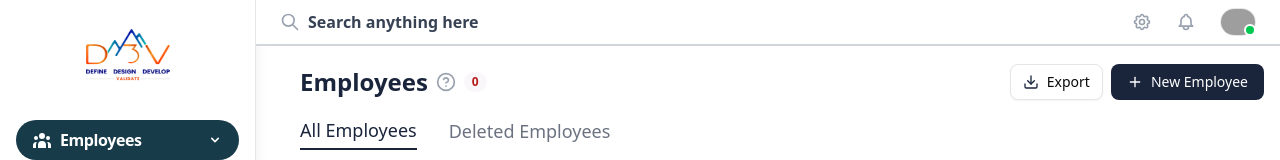
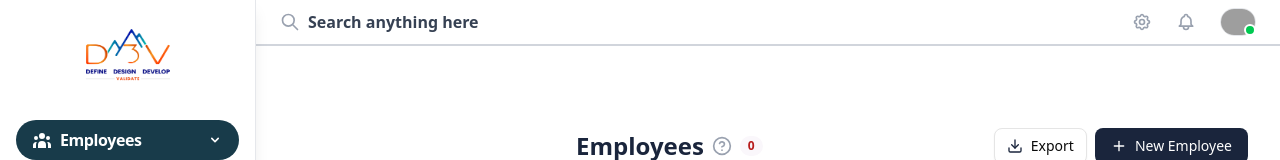
Before and after one commit to knightempire/dashbaord-redux, a Next.js app: page /dashboard in a window 1280 px wide. Shown: the top 160 px of the page. Built offline with nearby package versions, Linux system fonts and the light colour scheme; no server answers; grey boxes are pictures that could not be loaded.

Commit message:
Update AppShell

```diff
--- a/src/app/AppShell.tsx
+++ b/src/app/AppShell.tsx
@@ -7,12 +7,24 @@ export default function AppShell({ children }: { children: React.ReactNode }) {
   const pathname = usePathname();
   const showShell = pathname === "/dashboard" || pathname === "/employees";
   return (
-    <>
-      {showShell && <Sidebar />}
-      {showShell && <Navbar />}
-      <div className="min-h-screen flex flex-col">
-        {children}
-      </div>
-    </>
+    <div className="min-h-screen w-full bg-white">
+      {showShell ? (
+        <div className="flex w-full min-h-screen">
+          <div className="h-full" style={{ width: 240, minWidth: 240, maxWidth: 240 }}>
+            <Sidebar />
+          </div>
+          <div className="flex-1 flex flex-col" style={{ minWidth: 0 }}>
+            <div className="w-full" style={{ height: 64, position: 'fixed', left: 260, right: 0, top: 0, zIndex: 10 }}>
+              <Navbar />
+            </div>
+            <main className="flex-1 bg-white p-4" style={{ paddingTop: 64, marginLeft: 20 }}>
+              {children}
+            </main>
+          </div>
+        </div>
+      ) : (
+        <main className="min-h-screen w-full bg-white">{children}</main>
+      )}
+    </div>
   );
 }
```
